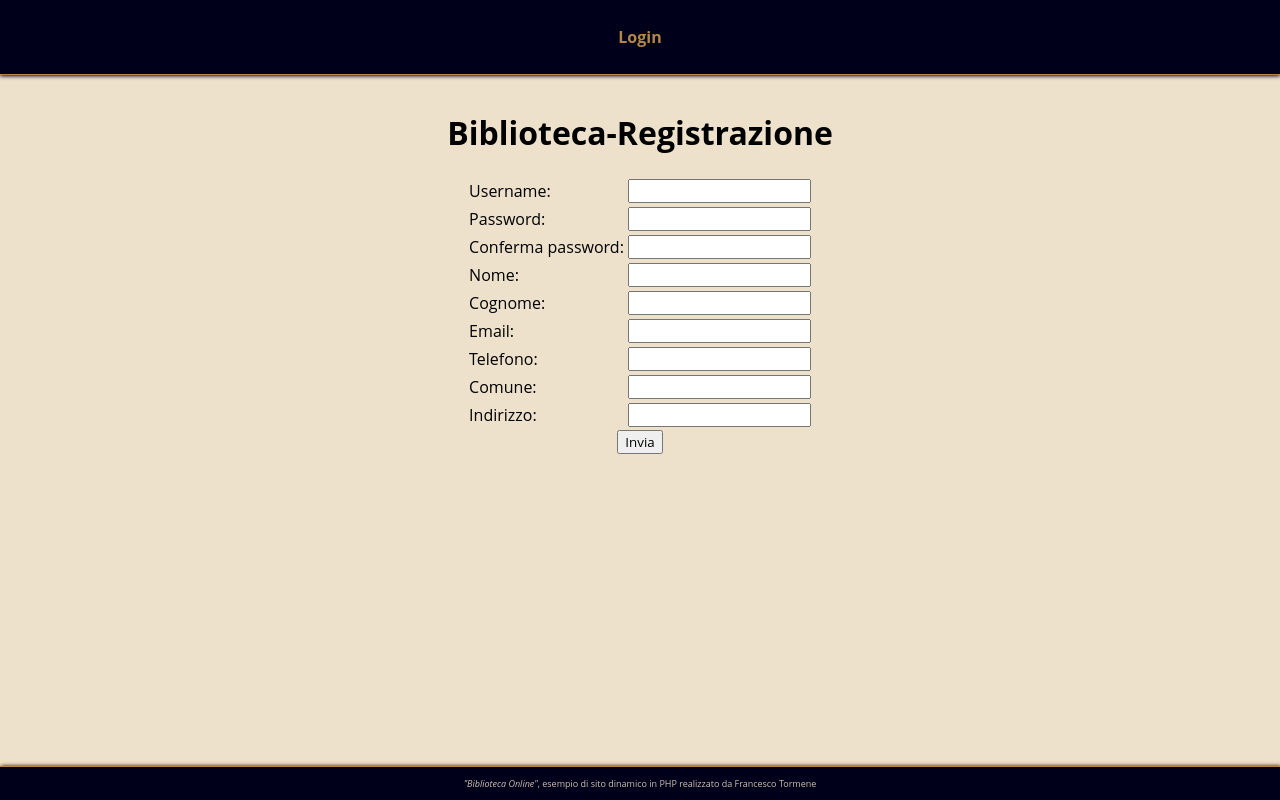
After one commit to FTormene/biblioteca-remake-4Q, a PHP site: page /pagine/registrazione.php in a window 1280 px wide. The commit adds this page. Run offline with PHP 8.4, Linux system fonts and the light colour scheme.

Commit message:
sistemato login, logout e registrazione

```diff
--- /dev/null
+++ b/pagine/footer.php
@@ -0,0 +1,13 @@
+<?php
+
+    // echo <<<EOD
+    //     <div class="footer">
+    //         <em>"Biblioteca Online"</em>, esempio di sito dinamico in PHP realizzato da Francesco Tormene
+    //     </div>
+    // EOD;
+
+?>
+
+<div class="footer">
+    <em>"Biblioteca Online"</em>, esempio di sito dinamico in PHP realizzato da Francesco Tormene
+</div>
--- /dev/null
+++ b/pagine/nav.php
@@ -0,0 +1,39 @@
+<div class="nav">
+    <div class="centratonav">
+        <ul class="navlinks">
+            <?php
+                if (basename($_SERVER['PHP_SELF']) == "index.php") {
+                    echo "<li><a href='pagine/registrazione.php'>Registrati</a></li>";
+                } elseif (basename($_SERVER['PHP_SELF']) == "registrazione.php") {
+                    echo "<li><a href='../index.php'>Login</a></li>";
+                } else {
+                    if (basename($_SERVER['PHP_SELF']) == "home.php") {
+                        echo "<li id='active'>Home</li>";
+                    } else {
+                        echo "<li><a href='home.php'>Home</a></li>";
+                    }
+                    if (basename($_SERVER['PHP_SELF']) == "dati_personali.php") {
+                        echo "<li id='active'>Dati personali</li>";
+                    } else {
+                        echo "<li><a href='dati_personali.php'>Dati personali</a></li>";
+                    }
+                    if (basename($_SERVER['PHP_SELF']) == "ritira.php") {
+                        echo "<li id='active'>Ritira</li>";
+                    } else {
+                        echo "<li><a href='ritira.php'>Ritira</a></li>";
+                    }
+                    if (basename($_SERVER['PHP_SELF']) == "riconsegna.php") {
+                        echo "<li id='active'>Riconsegna</li>";
+                    } else {
+                        echo "<li><a href='riconsegna.php'>Riconsegna</a></li>";
+                    }
+                    if (basename($_SERVER['PHP_SELF']) == "logout.php") {
+                        echo "<li id='active'>Logout</li>";
+                    } else {
+                        echo "<li><a href='logout.php'>Logout</a></li>";
+                    }
+                }
+            ?>
+        </ul>
+    </div>
+</div>
--- /dev/null
+++ b/pagine/registrazione.php
@@ -0,0 +1,127 @@
+<?php
+    if(isset($_POST["username"])) {$username = $_POST["username"];} else {$username = "";}
+	if(isset($_POST["password"])) {$password = $_POST["password"];} else {$password = "";}
+    if(isset($_POST["conferma"])) $conferma = $_POST["conferma"];  else $conferma = "";
+    if(isset($_POST["nome"])) $nome = $_POST["nome"];  else $nome = "";
+    if(isset($_POST["cognome"])) $cognome = $_POST["cognome"];  else $cognome = "";
+    if(isset($_POST["email"])) $email = $_POST["email"];  else $email = "";
+    if(isset($_POST["telefono"])) $telefono = $_POST["telefono"];  else $telefono = "";
+    if(isset($_POST["comune"])) $comune = $_POST["comune"];  else $comune = "";
+    if(isset($_POST["indirizzo"])) $indirizzo = $_POST["indirizzo"];  else $indirizzo = "";
+
+?>
+
+<!DOCTYPE html>
+<html lang="it">
+<head>
+    <meta charset="UTF-8">
+    <meta name="viewport" content="width=device-width, initial-scale=1.0">
+    <link rel="stylesheet" href="../style.css">
+    <title>Biblioteca-Registrazione</title>
+</head>
+<body>
+    <?php
+        require("nav.php");
+    ?>
+    <div class="contenuto">
+        <h1>Biblioteca-Registrazione</h1>
+        <form action="" method="post">
+            <!-- da far vedere come ho cambiato lo stile per gli input -->
+            <table class="tab_input tab_registrazione">
+                <tr>
+                    <td><label for="username">Username: </label></td>
+                    <td><input type="text" name="username" id="username" value="<?php echo $username ?>" required></td>
+                </tr>
+                <tr>
+                    <td><label for="password">Password: </label></td>
+                    <td><input type="password" name="password" id="password" required></td>
+                </tr>
+                <tr>
+                    <td><label for="conferma">Conferma password: </label></td>
+                    <td><input type="password" name="conferma" id="conferma" required></td>
+                </tr>
+                <tr>
+                    <td><label for="nome">Nome: </label></td>
+                    <td><input type="text" name="nome" id="nome" <?php echo "value = '$nome'" ?>></td>
+                </tr>
+                <tr>
+                    <td><label for="cognome">Cognome: </label></td>
+                    <td><input type="text" name="cognome" id="cognome" <?php echo "value = '$cognome'" ?>></td>
+                </tr>
+                <tr>
+                    <td><label for="email">Email: </label></td>
+                    <td><input type="text" name="email" id="email" <?php echo "value = '$email'" ?>></td>
+                </tr>
+                <tr>
+                    <td><label for="telefono">Telefono: </label></td>
+                    <td><input type="text" name="telefono" id="telefono" <?php echo "value = '$telefono'" ?>></td>
+                </tr>
+                <tr>
+                    <td><label for="comune">Comune: </label></td>
+                    <td><input type="text" name="comune" id="comune" <?php echo "value = '$comune'" ?>></td>
+                </tr>
+                <tr>
+                    <td><label for="indirizzo">Indirizzo: </label></td>
+                    <td><input type="text" name="indirizzo" id="indirizzo" <?php echo "value = '$indirizzo'" ?>></td>
+                </tr>
+            </table>
+            <input type="submit" value="Invia">
+        </form>
+
+        <p>
+            <?php
+            if(isset($_POST["username"]) and isset($_POST["password"])) {
+                if ($_POST["username"] == "" or $_POST["password"] == "") {
+                    echo "username e password non possono essere vuoti!";
+                } elseif ($_POST["password"] != $_POST["conferma"]){
+                    echo "<p>Le password inserite non corrispondono</p>";
+                } else {
+                    require_once("../data/connessione_db.php");
+
+                    $myquery = "SELECT username
+						        FROM utenti
+						        WHERE username='$username'";
+                    //echo $myquery;
+
+                    $ris = $conn->query($myquery) or die("<p>Query fallita!</p>");
+                    if ($ris->num_rows > 0) {
+                        echo "Questo username è già stato usato";
+                    } else {
+
+                        $myquery = "INSERT INTO utenti (username, password, nome, cognome, email, telefono, comune, indirizzo)
+                                    VALUES ('$username', '$password', '$nome', '$cognome','$email','$telefono','$comune','$indirizzo')";
+
+                        /*
+                        // Versione con l'uso dell'hash
+                        $password_hash = password_hash($password, PASSWORD_DEFAULT);
+
+                        $myquery = "INSERT INTO utenti (username, password, nome, cognome, email, telefono, comune, indirizzo)
+                                    VALUES ('$username', '$password_hash', '$nome', '$cognome','$email','$telefono','$comune','$indirizzo')";
+                        */
+
+                        if ($conn->query($myquery) === true) {
+                            // se la registrazione è andata a buon fine, salvo lo username in sessione e reindirizzo alla home
+                            // in pratica registro l'utente e lo loggo direttamente
+
+                            session_start();
+                            $_SESSION["username"]=$username;
+
+						    $conn->close();
+
+                            echo "Registrazione effettuata con successo!<br>sarai ridirezionato alla home tra 5 secondi.";
+                            header('Refresh: 5; URL=home.php');
+
+                        } else {
+                            echo "Non è stato possibile effettuare la registrazione per il seguente motivo: " . $conn->error;
+                        }
+                    }
+                }
+            }
+            ?>
+        </p>
+        <?php
+            require('footer.php');
+        ?>
+    </div>
+</body>
+</html>
```
Also changed, not shown: index.php (+46 -2 lines), pagine/home.php (added, +36 -0 lines), pagine/logout.php (added, +7 -0 lines).
